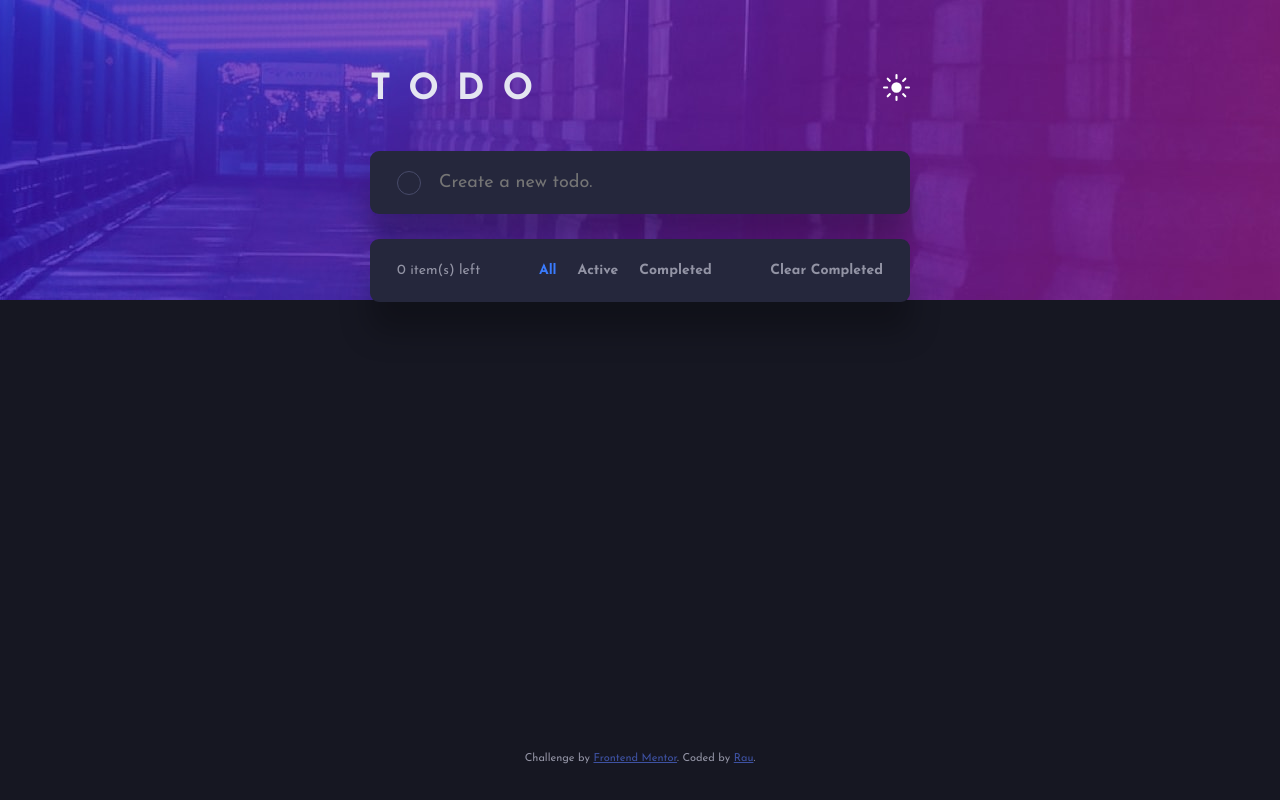
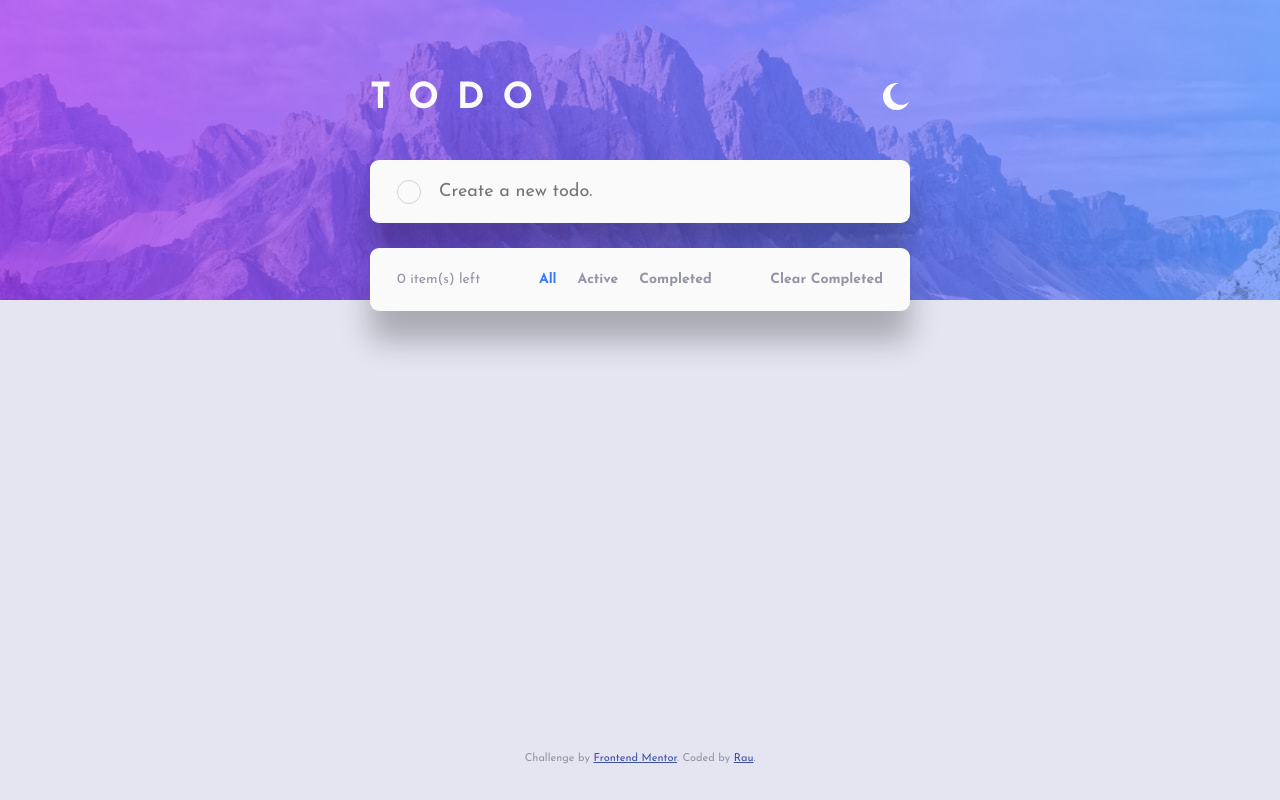
Before and after one commit to raubaca/fm-todo-app-react, a React (Create React App) app: page / in a window 1280 px wide. Built offline with nearby package versions, Linux system fonts and the light colour scheme.

Commit message:
Add theme switch, fix styles

```diff
--- a/src/App.js
+++ b/src/App.js
@@ -1,4 +1,4 @@
-import { useState } from 'react';
+import { useEffect, useState } from 'react';
 import { nanoid } from 'nanoid';
 
 import Header from './components/Header';
@@ -9,8 +9,13 @@ import Footer from './components/Footer';
 import { FILTERS } from './utils/constants';
 
 function App() {
+  const [theme, setTheme] = useState('light');
   const [todos, setTodos] = useState([]);
   const [filter, setFilter] = useState('All');
+
+  useEffect(() => {
+    document.documentElement.setAttribute('data-theme', theme);
+  }, [theme]);
 
   const addTodoHandler = (text) => {
     const newTodo = {
@@ -44,7 +49,7 @@ function App() {
 
   return (
     <div className="todo-app">
-      <Header />
+      <Header theme={theme} onToggleTheme={setTheme} />
       <Form onAddTodo={addTodoHandler} />
       <Todos
         todos={todos}
--- a/src/components/Header.js
+++ b/src/components/Header.js
@@ -1,11 +1,22 @@
 import iconSun from '../assets/icon-sun.svg';
+import iconMoon from '../assets/icon-moon.svg';
 
-const Header = () => {
+const Header = (props) => {
+  const isDark = props.theme === 'dark';
+
+  const clickHandler = () => {
+    props.onToggleTheme(isDark ? 'light' : 'dark');
+  };
+
   return (
     <header className="header row">
       <h1>Todo</h1>
-      <button className="btn">
-        <img src={iconSun} alt="Light" className="btn__img" />
+      <button className="btn" onClick={clickHandler}>
+        <img
+          src={isDark ? iconSun : iconMoon}
+          alt={isDark ? 'Light' : 'Dark'}
+          className="btn__img"
+        />
       </button>
     </header>
   );
--- a/src/index.css
+++ b/src/index.css
@@ -1,28 +1,39 @@
 @import url("https://fonts.googleapis.com/css2?family=Josefin+Sans:wght@400;700&display=swap");
-/* Values */
 :root {
   --bright-blue: hsl(220, 98%, 61%);
+  --check-bg: linear-gradient(hsl(192, 100%, 67%), hsl(280, 87%, 65%));
+  --x-light-gray: hsl(0, 0%, 98%);
   --x-light-grayish-blue: hsl(236, 33%, 92%);
   --light-grayish-blue: hsl(233, 11%, 84%);
   --dark-grayish-blue: hsl(236, 9%, 61%);
   --x-dark-grayish-blue: hsl(235, 19%, 35%);
+  --x-dark-blue: hsl(235, 21%, 11%);
   --x-dark-desaturated-blue: hsl(235, 24%, 19%);
-  --x-dark-blue: hsl(235, 21%, 11%);
+  --check-size: 2rem;
+  --height-tab: 4.25em;
   --bg-mobile: url(assets/bg-mobile-dark.jpg) no-repeat center top / cover;
   --bg-desktop: url(assets/bg-desktop-dark.jpg) no-repeat center top / cover;
-  --check-size: 2rem;
   --color-bg-body: var(--x-dark-blue);
   --color-bg-card: var(--x-dark-desaturated-blue);
-  --color-text: var(--dark-grayish-blue);
+  --color-border: var(--x-dark-grayish-blue);
+  --color-text: var(--light-grayish-blue);
   --color-text-accent: var(--bright-blue);
-  --color-text-light: var(--light-grayish-blue);
-  --color-text-muted: var(--x-dark-grayish-blue);
-  --color-text-title: var(--x-light-grayish-blue);
-  --gradient-bg: linear-gradient(hsl(192, 100%, 67%), hsl(280, 87%, 65%));
-  --height-tab: 4.25em;
+  --color-text-light: var(--x-light-grayish-blue);
+  --color-text-muted: var(--dark-grayish-blue);
+  --color-text-title: var(--x-light-gray);
 }
 
-/* Reset */
+[data-theme='light'] {
+  --bg-mobile: url(assets/bg-mobile-light.jpg) no-repeat center top / cover;
+  --bg-desktop: url(assets/bg-desktop-light.jpg) no-repeat center top / cover;
+  --color-border: var(--light-grayish-blue);
+  --color-bg-body: var(--x-light-grayish-blue);
+  --color-bg-card: var(--x-light-gray);
+  --color-text: var(--dark-grayish-blue);
+  --color-text-light: var(--x-dark-grayish-blue);
+  --color-text-muted: var(--light-grayish-blue);
+}
+
 *,
 *::before,
 *::after {
@@ -71,7 +82,6 @@ body {
   color: var(--color-text);
 }
 
-/* Layout */
 .todo-app {
   min-height: 100vh;
   display: -ms-grid;
@@ -114,7 +124,6 @@ body {
   display: none;
 }
 
-/* UI */
 .btn {
   font-weight: 700;
   cursor: pointer;
@@ -144,14 +153,13 @@ body {
   width: var(--check-size);
   height: var(--check-size);
   border-radius: 50%;
-  border: 1px solid var(--color-text-muted);
+  border: 1px solid var(--color-border);
 }
 
 .checkbox:checked, .form:checked::before {
-  background: url(./assets/icon-check.svg) no-repeat center/1rem, var(--gradient-bg);
+  background: url(./assets/icon-check.svg) no-repeat center/1rem, var(--check-bg);
 }
 
-/* Content */
 .header {
   -webkit-box-pack: justify;
       -ms-flex-pack: justify;
@@ -187,7 +195,7 @@ body {
 .todos li {
   height: var(--height-tab);
   padding: 0 1.5em;
-  border-bottom: 1px solid var(--color-text-muted);
+  border-bottom: 1px solid var(--color-border);
 }
 
 .todos label {
@@ -273,7 +281,10 @@ body {
     background: var(--bg-desktop);
   }
   .header {
-    margin-bottom: 1em;
+    margin-bottom: 0.5em;
+  }
+  .header h1 {
+    line-height: 1.5;
   }
   .items-left * {
     font-size: 1.4rem;
--- a/src/index.scss
+++ b/src/index.scss
@@ -1,35 +1,46 @@
 @import url('https://fonts.googleapis.com/css2?family=Josefin+Sans:wght@400;700&display=swap');
 
-/* Values */
-
 :root {
+  // Base
   --bright-blue: hsl(220, 98%, 61%);
+  --check-bg: linear-gradient(hsl(192, 100%, 67%), hsl(280, 87%, 65%));
+  // Light
+  --x-light-gray: hsl(0, 0%, 98%);
   --x-light-grayish-blue: hsl(236, 33%, 92%);
   --light-grayish-blue: hsl(233, 11%, 84%);
   --dark-grayish-blue: hsl(236, 9%, 61%);
   --x-dark-grayish-blue: hsl(235, 19%, 35%);
+  // Dark
+  --x-dark-blue: hsl(235, 21%, 11%);
   --x-dark-desaturated-blue: hsl(235, 24%, 19%);
-  --x-dark-blue: hsl(235, 21%, 11%);
+
+  --check-size: 2rem;
+  --height-tab: 4.25em;
 
   --bg-mobile: url(assets/bg-mobile-dark.jpg) no-repeat center top / cover;
   --bg-desktop: url(assets/bg-desktop-dark.jpg) no-repeat center top / cover;
-
-  --check-size: 2rem;
-
   --color-bg-body: var(--x-dark-blue);
   --color-bg-card: var(--x-dark-desaturated-blue);
-
-  --color-text: var(--dark-grayish-blue);
+  --color-border: var(--x-dark-grayish-blue);
+  --color-text: var(--light-grayish-blue);
   --color-text-accent: var(--bright-blue);
-  --color-text-light: var(--light-grayish-blue);
-  --color-text-muted: var(--x-dark-grayish-blue);
-  --color-text-title: var(--x-light-grayish-blue);
-
-  --gradient-bg: linear-gradient(hsl(192, 100%, 67%), hsl(280, 87%, 65%));
-  --height-tab: 4.25em;
+  --color-text-light: var(--x-light-grayish-blue);
+  --color-text-muted: var(--dark-grayish-blue);
+  --color-text-title: var(--x-light-gray);
 }
 
-/* Reset */
+[data-theme='light'] {
+  --bg-mobile: url(assets/bg-mobile-light.jpg) no-repeat center top / cover;
+  --bg-desktop: url(assets/bg-desktop-light.jpg) no-repeat center top / cover;
+  --color-border: var(--light-grayish-blue);
+  --color-bg-body: var(--x-light-grayish-blue);
+  --color-bg-card: var(--x-light-gray);
+  --color-text: var(--dark-grayish-blue);
+  --color-text-light: var(--x-dark-grayish-blue);
+  --color-text-muted: var(--light-grayish-blue);
+}
+
+// Reset
 
 *,
 *::before,
@@ -70,7 +81,7 @@ body {
   color: var(--color-text);
 }
 
-/* Layout */
+// Layout
 
 .todo-app {
   min-height: 100vh;
@@ -101,7 +112,7 @@ body {
   display: none;
 }
 
-/* UI */
+// UI
 
 .btn {
   font-weight: 700;
@@ -126,14 +137,14 @@ body {
   width: var(--check-size);
   height: var(--check-size);
   border-radius: 50%;
-  border: 1px solid var(--color-text-muted);
+  border: 1px solid var(--color-border);
   &:checked {
     background: url(./assets/icon-check.svg) no-repeat center / 1rem,
-      var(--gradient-bg);
+      var(--check-bg);
   }
 }
 
-/* Content */
+// Content
 
 .header {
   justify-content: space-between;
@@ -162,7 +173,7 @@ body {
   li {
     height: var(--height-tab);
     padding: 0 1.5em;
-    border-bottom: 1px solid var(--color-text-muted);
+    border-bottom: 1px solid var(--color-border);
   }
   label {
     margin-top: 0.25rem;
@@ -214,6 +225,8 @@ body {
   color: hsl(228, 45%, 44%);
 }
 
+// Responsive
+
 @media (min-width: 600px) {
   body {
     --check-size: 2.4rem;
@@ -234,7 +247,10 @@ body {
     }
   }
   .header {
-    margin-bottom: 1em;
+    margin-bottom: 0.5em;
+    h1 {
+      line-height: 1.5;
+    }
   }
   .items-left * {
     font-size: 1.4rem;
```
